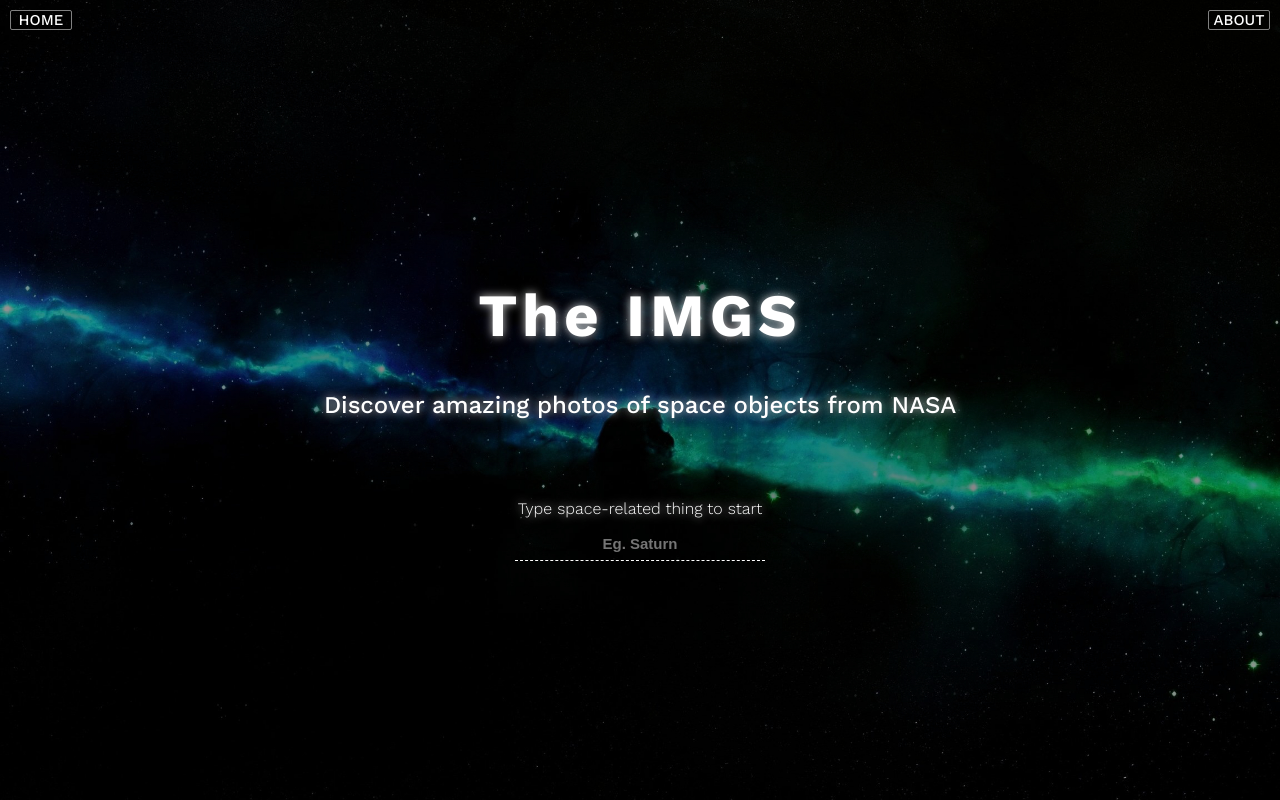
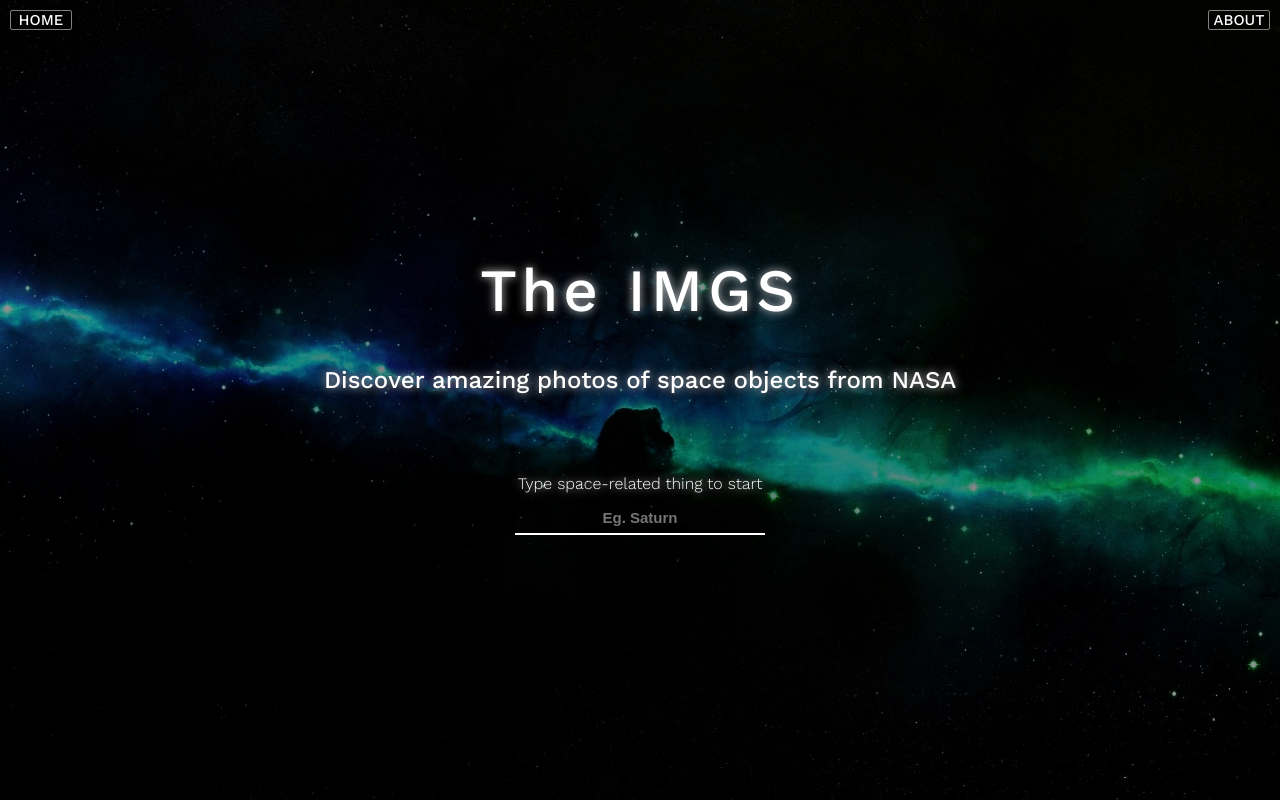
Before and after one commit to krystianksiazek/IMGS, a Vue app: page / in a window 1280 px wide. Built offline with nearby package versions, Linux system fonts and the light colour scheme.

Commit message:
The initial version of the animation is not perfect yet.

```diff
--- a/src/components/Header.vue
+++ b/src/components/Header.vue
@@ -1,8 +1,10 @@
 <template>
-  <div v-bind:class="{'startExploringWrapper': (sendState === '1')}" class="wrapper">
-    <h1 class="heading">The IMGS</h1>
-    <h2 v-if="sendState === '0'" class="subheading">Discover amazing
-      photos of space objects from NASA</h2>
+  <div class="wrapper">
+    <h1 v-bind:class="{'exploringSubheading': (sendState === '1')}" class="heading">The IMGS</h1>
+    <h1 v-bind:class="{'exploringSubheading': (sendState === '0')}" class="exploringHeading">
+      IMGS</h1>
+    <h2 v-bind:class="{'exploringSubheading': (sendState === '1')}" class="subheading">
+      Discover amazing photos of space objects from NASA</h2>
   </div>
 </template>
 <script>
@@ -15,13 +17,21 @@
 </script>
 <style lang="scss" scoped>
 .wrapper {
-  transition: top 1s ease-out;
-  transition: position 1s ease-out;
-  top: 20%;
+}
+.exploringHeading {
+  top: 40px;
+  left: 50%;
+  transform: translate(-50%, -50%);
+  position: absolute;
+  transition: opacity 200ms, visibility 200ms;
+  transition-delay: 0.5s;
 }
 .heading {
   font-size: 60px;
   letter-spacing: 5px;
+  opacity: 1;
+  transition: opacity 200ms, visibility 200ms;
+  font-weight: 500;
 }
 .heading, .subheading {
   color: white;
@@ -29,11 +39,14 @@
   text-align: center;
 }
 .subheading {
+  visibility: visible;
+  opacity: 1;
+  transition: opacity 200ms, visibility 200ms;
   font-weight: 500;
 }
-.startExploringWrapper {
-  transition: top 1s ease-out;
-  top: 10px;
-  position: absolute;
+.exploringSubheading {
+  visibility: hidden;
+  opacity: 0;
+  transition: opacity 200ms, visibility 200ms;
 }
 </style>
--- a/src/views/Main.vue
+++ b/src/views/Main.vue
@@ -1,10 +1,13 @@
 <template>
-  <div v-bind:class="{'startExploringWrapper2': (state === '1')}" class="mainWrapper">
+  <div class="mainWrapper">
     <Header :sendState="state" />
     <div class="query">
-      <label v-if="state === '0'" for="search">Type space-related thing to start</label>
+      <label v-bind:class="{'exploringLabel': (state === '1')}" for="search">
+        Type space-related thing to start</label>
       <input
-        v-bind:class="{'startExploringInput': (results.length === 0) && (state === '1')}"
+        v-bind:class="{'inputNegativeResults': (results.length === 0) && (state === '1'),
+        'inputPositiveResults': (results.length > 0) && (state === '1'),
+        'exploringInput': (state === '1')}"
         id="search"
         name="search"
         placeholder="Eg. Saturn"
@@ -13,7 +16,7 @@
         @input="search"
       />
     </div>
-    <p v-if="state === '1'" class="queryStats">Amount of results:
+    <p v-bind:class="{'exploringQueryStats': (state === '1')}" class="queryStats">Amount of results:
       <span v-if="results.length >= 100">
         Above
       </span>
@@ -45,7 +48,8 @@
     search:
     debounce(function search() {
       this.isLoading = true;
-      if (document.getElementById('search').value === '') {
+      if (document.getElementById('search').value === ''
+      || document.getElementById('search').value === ' ') {
         this.results = [];
         this.state = '0';
         this.isLoading = false;
@@ -70,13 +74,32 @@
 </script>
 
 <style lang="scss" scoped>
-  .startExploringInput {
-    border-bottom: 1px dashed red !important;
-    box-shadow: 0 10px 8px -4px rgba(255, 0, 0, 0.2) !important;
+  .inputNegativeResults {
+    border-bottom: 2px solid rgb(136, 0, 5) !important;
+  }
+  .inputNegativeResults:focus {
+    box-shadow: 0 10px 8px -4px rgba(194, 0, 7, 0.2) !important;
     @media (max-width: 768px)
     {
-      box-shadow: 0 15px 8px -4px rgba(255, 0, 0, 0.2) !important;
+      box-shadow: 0 15px 8px -4px rgba(194, 0, 7, 0.2) !important;
     }
+  }
+  .inputPositiveResults {
+    border-bottom: 2px solid rgb(0, 136, 5) !important;
+  }
+  .inputPositiveResults:focus {
+    box-shadow: 0 10px 8px -4px rgba(0, 194, 7, 0.2) !important;
+    @media (max-width: 768px)
+    {
+      box-shadow: 0 15px 8px -4px rgba(0, 194, 7, 0.2) !important;
+    }
+  }
+  .exploringInput {
+    top: 100px;
+    left: 50%;
+    transform: translate(-50%, -50%);
+    position: absolute;
+    width: 250px;
   }
   .mainWrapper {
     text-shadow: 0 0 10px rgb(200, 200, 200);
@@ -98,17 +121,26 @@
       font-size: 16px;
       color: white;
       margin-bottom: 10px;
+      visibility: visible;
+      opacity: 1;
+      transition: opacity 200ms, visibility 200ms;
+    }
+    .exploringLabel {
+      visibility: hidden;
+      opacity: 0;
+      transition: opacity 200ms, visibility 200ms;
     }
     input {
       font-weight: 800;
       font-size: 15px;
       border: none;
       height: 30px;
-      border-bottom: 1px dashed white;
+      border-bottom: 2px solid white;
       color: white;
       background-color: rgba(0, 0, 0, 0);
       text-align: center;
       transition: box-shadow .5s ease-out;
+      padding: 0px;
     }
     input:focus {
       outline: none;
@@ -121,5 +153,18 @@
   }
   .queryStats {
     color: white;
+    visibility: hidden;
+    opacity: 0;
+  }
+  .exploringQueryStats {
+    color: white;
+    visibility: visible;
+    opacity: 1;
+    top: 130px;
+    left: 50%;
+    transform: translate(-50%, -50%);
+    position: absolute;
+    transition: opacity 600ms, visibility 600ms;
+    transition-delay: 0.5s;
   }
 </style>
```
